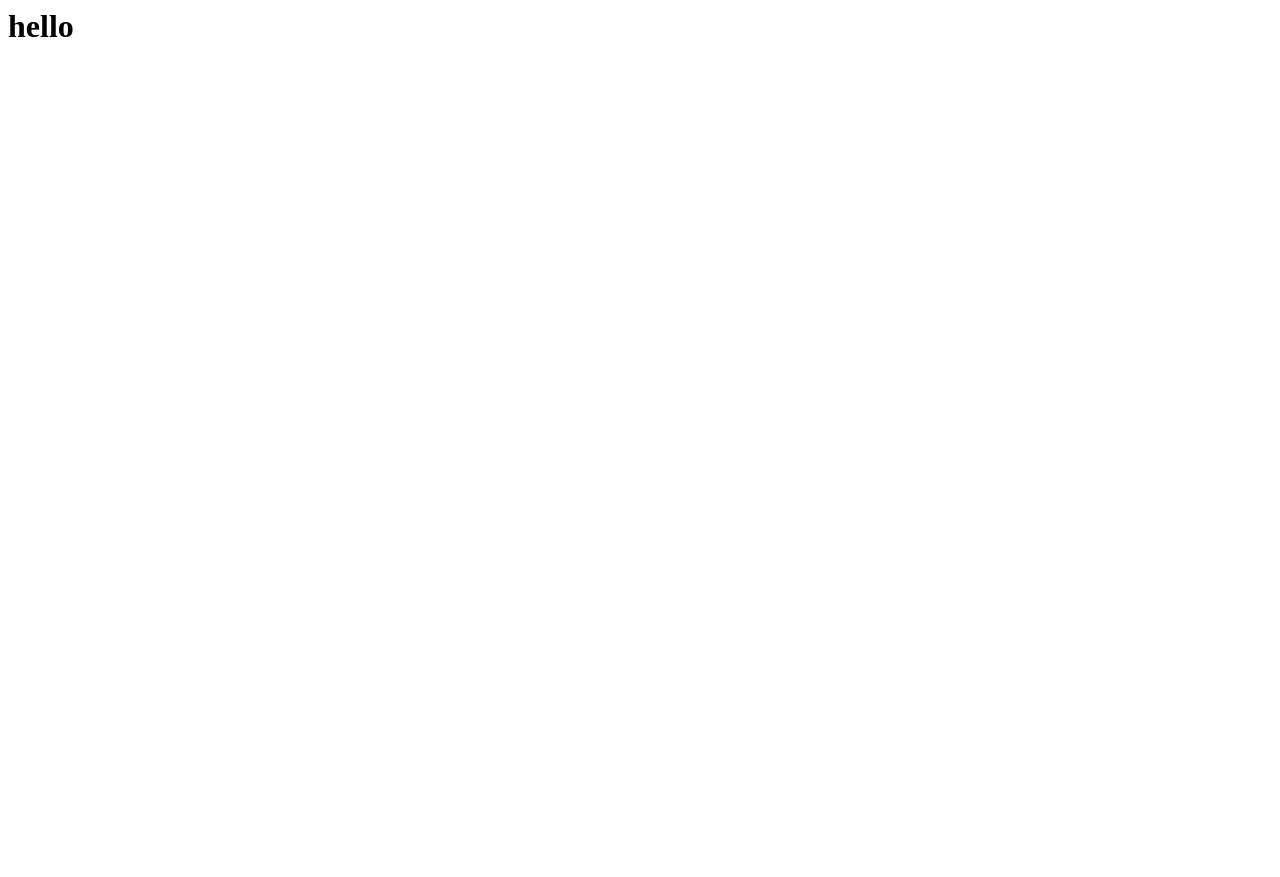
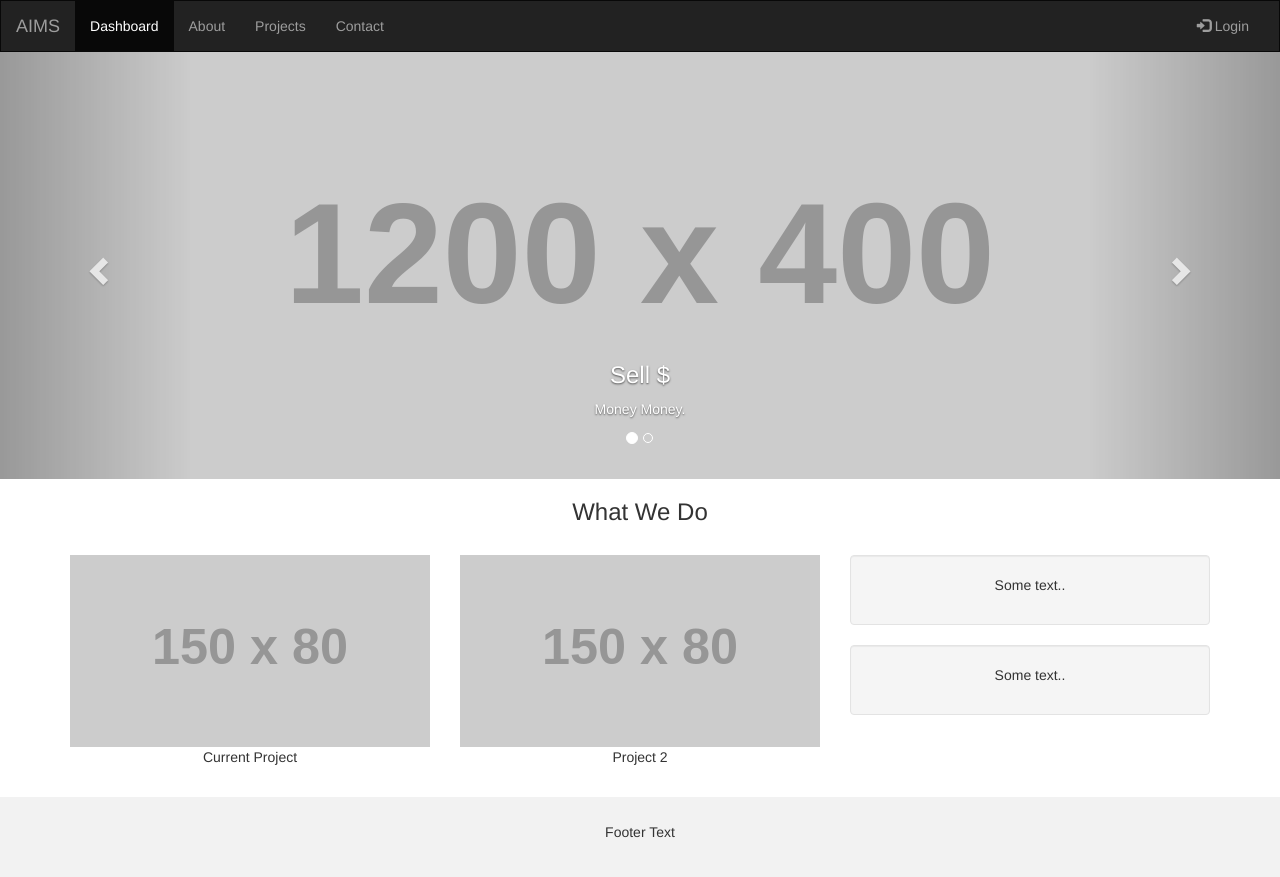
Before and after one commit to alifmazli/dell-hack2hire-logos, a Django app: page /dashboard/ in a window 1280 px wide. Before the commit the page is almost empty. Before the commit the page ends 37 px from the top, so only its background shows below. Run offline with Django 4.2, Linux system fonts and the light colour scheme; grey boxes labelled with a size stand in for pictures from a placeholder-image service; some libraries are stand-ins or nearby versions.

Commit message:
dashboard.html edited

```diff
--- a/aims/email_fetcher/templates/email_fetcher/dashboard.html
+++ b/aims/email_fetcher/templates/email_fetcher/dashboard.html
@@ -1 +1,128 @@
-<h1>hello</h1>
+<!DOCTYPE html>
+<html lang="en">
+<head>
+    <title>Bootstrap Example</title>
+    <meta charset="utf-8">
+    <meta name="viewport" content="width=device-width, initial-scale=1">
+    <link rel="stylesheet" href="https://maxcdn.bootstrapcdn.com/bootstrap/3.4.1/css/bootstrap.min.css">
+    <script src="https://ajax.googleapis.com/ajax/libs/jquery/3.6.0/jquery.min.js"></script>
+    <script src="https://maxcdn.bootstrapcdn.com/bootstrap/3.4.1/js/bootstrap.min.js"></script>
+    <style>
+        /* Remove the navbar's default margin-bottom and rounded borders */
+        .navbar {
+        margin-bottom: 0;
+        border-radius: 0;
+        }
+
+        /* Add a gray background color and some padding to the footer */
+        footer {
+        background-color: #f2f2f2;
+        padding: 25px;
+        }
+
+    .carousel-inner img {
+        width: 100%; /* Set width to 100% */
+        margin: auto;
+        min-height:200px;
+    }
+
+    /* Hide the carousel text when the screen is less than 600 pixels wide */
+    @media (max-width: 600px) {
+        .carousel-caption {
+        display: none;
+        }
+    }
+    </style>
+</head>
+
+<body>
+
+    <nav class="navbar navbar-inverse">
+    <div class="container-fluid">
+        <div class="navbar-header">
+        <button type="button" class="navbar-toggle" data-toggle="collapse" data-target="#myNavbar">
+            <span class="icon-bar"></span>
+            <span class="icon-bar"></span>
+            <span class="icon-bar"></span>
+        </button>
+        <a class="navbar-brand" href="#">AIMS</a>
+        </div>
+        <div class="collapse navbar-collapse" id="myNavbar">
+        <ul class="nav navbar-nav">
+            <li class="active"><a href="#">Dashboard</a></li>
+            <li><a href="#">About</a></li>
+            <li><a href="#">Projects</a></li>
+            <li><a href="#">Contact</a></li>
+        </ul>
+        <ul class="nav navbar-nav navbar-right">
+            <li><a href="#"><span class="glyphicon glyphicon-log-in"></span> Login</a></li>
+        </ul>
+        </div>
+    </div>
+    </nav>
+
+    <div id="myCarousel" class="carousel slide" data-ride="carousel">
+        <!-- Indicators -->
+        <ol class="carousel-indicators">
+        <li data-target="#myCarousel" data-slide-to="0" class="active"></li>
+        <li data-target="#myCarousel" data-slide-to="1"></li>
+        </ol>
+
+        <!-- Wrapper for slides -->
+        <div class="carousel-inner" role="listbox">
+        <div class="item active">
+            <img src="https://placehold.it/1200x400?text=IMAGE" alt="Image">
+            <div class="carousel-caption">
+            <h3>Sell $</h3>
+            <p>Money Money.</p>
+            </div>
+        </div>
+
+        <div class="item">
+            <img src="https://placehold.it/1200x400?text=Another Image Maybe" alt="Image">
+            <div class="carousel-caption">
+            <h3>More Sell $</h3>
+            <p>Lorem ipsum...</p>
+            </div>
+        </div>
+        </div>
+
+        <!-- Left and right controls -->
+        <a class="left carousel-control" href="#myCarousel" role="button" data-slide="prev">
+        <span class="glyphicon glyphicon-chevron-left" aria-hidden="true"></span>
+        <span class="sr-only">Previous</span>
+        </a>
+        <a class="right carousel-control" href="#myCarousel" role="button" data-slide="next">
+        <span class="glyphicon glyphicon-chevron-right" aria-hidden="true"></span>
+        <span class="sr-only">Next</span>
+        </a>
+    </div>
+
+    <div class="container text-center">
+    <h3>What We Do</h3><br>
+    <div class="row">
+        <div class="col-sm-4">
+        <img src="https://placehold.it/150x80?text=IMAGE" class="img-responsive" style="width:100%" alt="Image">
+        <p>Current Project</p>
+        </div>
+        <div class="col-sm-4">
+        <img src="https://placehold.it/150x80?text=IMAGE" class="img-responsive" style="width:100%" alt="Image">
+        <p>Project 2</p>
+        </div>
+        <div class="col-sm-4">
+        <div class="well">
+        <p>Some text..</p>
+        </div>
+        <div class="well">
+        <p>Some text..</p>
+        </div>
+        </div>
+    </div>
+    </div><br>
+
+    <footer class="container-fluid text-center">
+    <p>Footer Text</p>
+    </footer>
+
+</body>
+</html>
```
